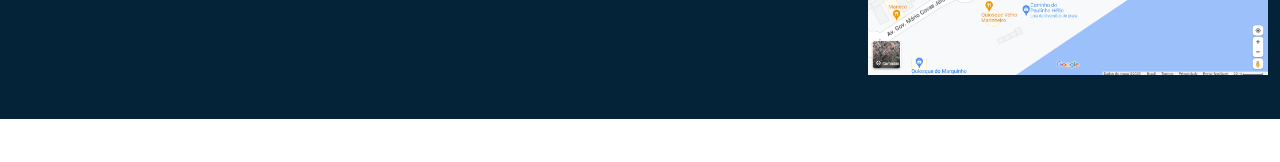
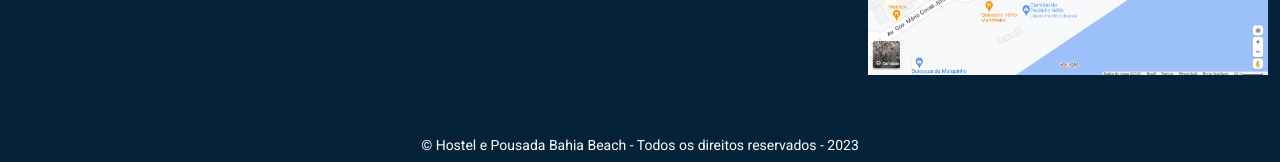
Before and after one commit to LeonardoSibuya/pousada_bahia-beach, a website: page index.html in a window 1280 px wide. Shown: the part 10034-10196 px from the top of the page. Before the commit the page ends 10153 px from the top, so only its background shows below. Drawn offline with nearby package versions, Linux system fonts and the light colour scheme; files that its build step writes are made by us from their sources; animation ran at ten frames a second; files whose address does not match are found by name.

Commit message:
Atualização de preço, e adição do copyright

```diff
--- a/index.html
+++ b/index.html
@@ -587,7 +587,7 @@
                     </select>
                     <p class="reserve__value__diaria">
                         Diarias a partir de <br>
-                        <b>R$ <span id="valor">80,00</span>*</b>
+                        <b>R$ <span id="valor">90,00</span>*</b>
                     </p>
                     <p class="reserve__value__observacao">
                         *Consultar condições e sujeito a alterações
@@ -666,6 +666,12 @@
         </footer>
     </div>
 
+    <div class="copy">
+        <p class="copy__text">
+            &copy; Hostel e Pousada Bahia Beach - Todos os direitos reservados - 2023
+        </p>
+    </div>
+
     <div class="wpp" data-aos="fade-in"  data-aos-duration="2000">
         <a href="https://api.whatsapp.com/message/SH463ORGNBLNL1?autoload=1&app_absent=0" target="_blank" class="wpp__link">
             <abbr title="Reserve agora!"><img src="dist/images/logo-wpp.png" alt="" class="wpp__link__img"></abbr>
--- a/src/scripts/main.js
+++ b/src/scripts/main.js
@@ -23,9 +23,9 @@ document.addEventListener('DOMContentLoaded', function() {
         const valorSelecionado = select.value
 
         if (valorSelecionado === "opcao1") {
-            span.innerText = "80,00"
+            span.innerText = "90,00"
         } else {
-            span.innerText = "300,00"
+            span.innerText = "310,00"
         }
     })
 
--- a/src/styles/_footer.scss
+++ b/src/styles/_footer.scss
@@ -217,3 +217,21 @@
         }
     }
 }
+
+.copy {
+    color: variaveis.$corHover;
+    background-color: variaveis.$corFooter;
+    text-align: center;
+    padding-top: 16px;
+    padding-bottom: 6px;
+    margin: 0 auto;
+
+    &__text {
+        margin: 0;
+        font-size: 14px;
+
+        @media (max-width: 767px) {
+            font-size: 10px;
+        }
+    }
+}
```
